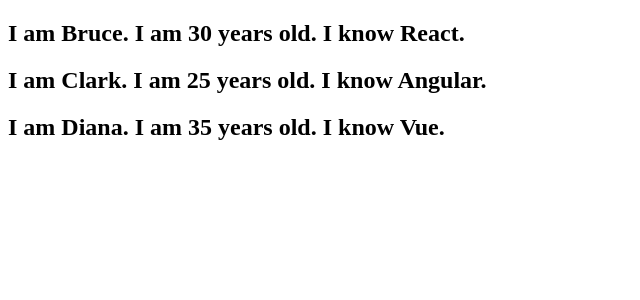
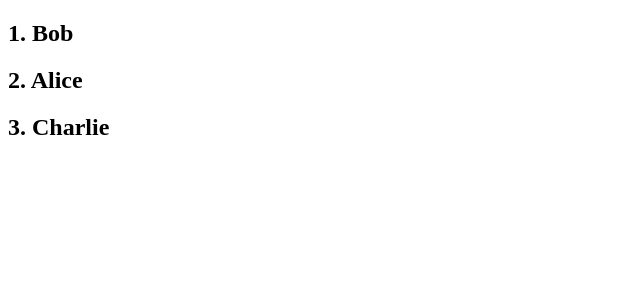
Before and after one commit to soknanprogramming/React-js, a React (Create React App) app: page / in a window 1280 px wide. Shown: the top 300 px of the page, without its empty margins (0-640 px from the left). Built offline with nearby package versions, Linux system fonts and the light colour scheme.

Commit message:
Index as Key Anti-pattern

```diff
--- a/src/components/NumberList.js
+++ b/src/components/NumberList.js
@@ -1,31 +1,12 @@
 import React from 'react'
-import Person from './Person'
+// import Person from './Person'
 
 function NumberList() {
-    const persons = [
-        {
-            id: 1,
-            name: 'Bruce',
-            age: 30,
-            skill: 'React'
-        },
-        {
-            id: 2,
-            name: 'Clark',
-            age: 25,
-            skill: 'Angular'
-        },
-        {
-            id: 3,
-            name: 'Diana',
-            age: 35,
-            skill: 'Vue'
-        }
-    ]
-    const personList = persons.map(person => (
-        <Person key={person.id} person={person} ></Person>
+    const names = ['Bob', 'Alice', 'Charlie'];
+    const nameList = names.map((name, index) => (
+        <h2 key={index}>{index + 1}. {name}</h2>
     ))
-    return <div>{personList}</div>
+    return <div>{nameList}</div>
 }
 
 export default NumberList;
```
